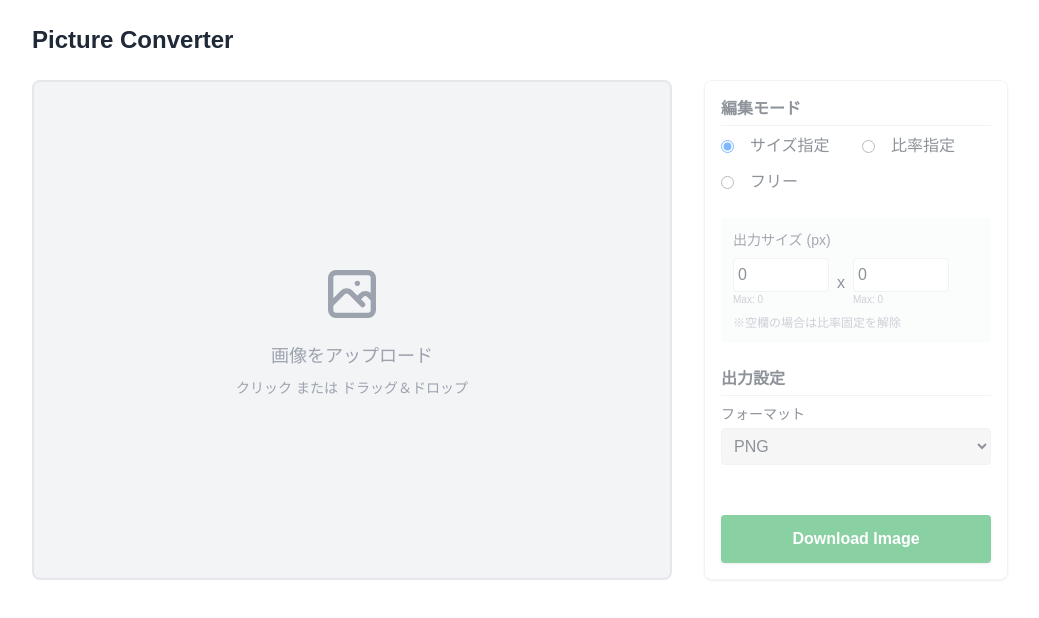
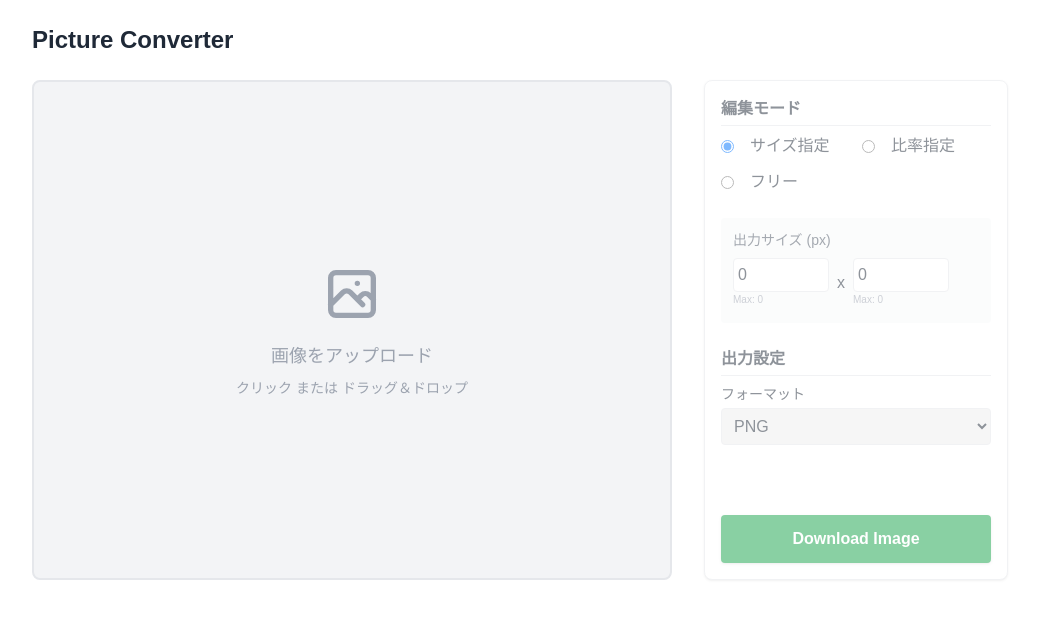
Before and after one commit to Alicey0719/picconv, a Vue app: page / in a window 1280 px wide. Shown: the top 618 px of the page, without its empty margins (120-1159 px from the left). Built offline with nearby package versions, Linux system fonts and the light colour scheme; a web font is replaced by a local one.

Commit message:
fix: remove unnecessary note about aspect ratio unlocking

```diff
--- a/src/App.vue
+++ b/src/App.vue
@@ -500,7 +500,6 @@ const downloadImage = async () => {
                 <span class="text-[10px] text-gray-400">Max: {{ imageMeta.height }}</span>
               </div>
             </div>
-            <p class="text-xs text-gray-400 mt-2">※空欄の場合は比率固定を解除</p>
           </div>
 
           <div v-else-if="config.mode === 'free'">
```
